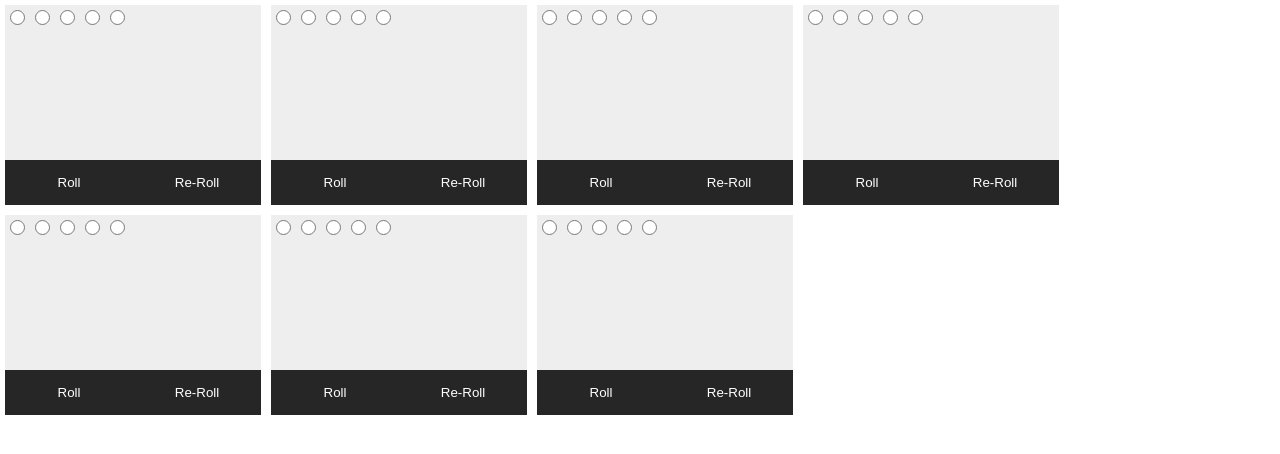
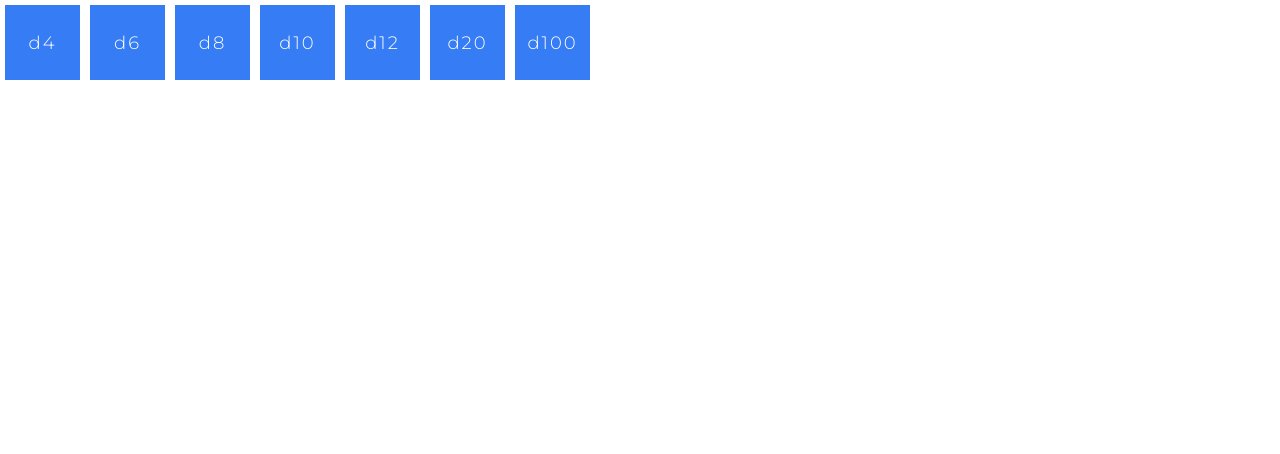
Before and after one commit to BrentWMiller/diceroller, an Angular app: page / in a window 1280 px wide. Shown: the top 454 px of the page. Built offline with nearby package versions, Linux system fonts and the light colour scheme.

Commit message:
Updates die component to pass roll back to parent

```diff
--- a/src/app/dice-roller/die/die.component.html
+++ b/src/app/dice-roller/die/die.component.html
@@ -1,11 +1,3 @@
-<div class="die__counts">
-	<input
-		class="die__count"
-		type="radio"
-		*ngFor="let count of counts">
-</div>
-<div class="die__type">{{ die.type }}</div>
-<div class="die__buttons">
-	<button class="die__button">Roll</button>
-	<button class="die__button">Re-Roll</button>
-</div>
+<div
+	class="die"
+	(click)="onRoll(die.value)">{{ die.name }}</div>
--- a/src/app/dice-roller/die/die.component.scss
+++ b/src/app/dice-roller/die/die.component.scss
@@ -1,45 +1,20 @@
-:host {
-	position: relative;
+.die {
 	display: flex;
-	flex-basis: 20%;
-	flex-direction: column;
+	justify-content: center;
 	align-items: center;
-	justify-content: center;
-	width: 100%;
-	height: 200px;
-	margin: 5px;
-	background-color: #eee;
-}
+	flex-wrap: wrap;
+	width: 75px;
+	height: 75px;
+	margin: 5px 5px 25px;
+	font-weight: 300;
+	font-size: 18px;
+	letter-spacing: 2px;
+	color: #fff;
+	background-color: #357CF5;
+	transition: background-color 0.25s;
 
-.die {
-
-	&__counts {
-		display: flex;
-		position: absolute;
-		left: 0;
-		top: 0;
-	}
-
-	&__count {
-		width: 15px;
-		height: 15px;
-		margin: 5px;
-		border-radius: 50%;
-		background-color: #A4A3A5;
-	}
-
-	&__buttons {
-		position: absolute;
-		bottom: 0;
-		display: flex;
-		width: 100%;
-	}
-
-	&__button {
-		width: 100%;
-		padding: 15px 30px;
-		border: none;
-		background-color: #262626;
-		color: #fff;
+	&:hover {
+		cursor: pointer;
+		background-color: adjust-hue(#357CF5, 20deg);
 	}
 }
--- a/src/app/dice-roller/die/die.component.ts
+++ b/src/app/dice-roller/die/die.component.ts
@@ -1,4 +1,4 @@
-import { Component, OnInit, Input, HostBinding } from '@angular/core';
+import { Component, Input, Output, EventEmitter } from '@angular/core';
 import { Die } from '../models/die.interface';
 
 @Component({
@@ -6,18 +6,22 @@ import { Die } from '../models/die.interface';
 	templateUrl: './die.component.html',
 	styleUrls: ['./die.component.scss']
 })
-export class DieComponent implements OnInit {
-	@HostBinding('class') dieClass = 'die';
+export class DieComponent {
 
 	@Input()
 	die: Die[];
 
-	counts: number[];
+	@Output()
+	roll: EventEmitter<number> = new EventEmitter<number> ();
+
+	min: number = 1;
+	max: number;
 
 	constructor() { }
 
-	ngOnInit() {
-		this.counts = [1, 2, 3, 4, 5];
+	onRoll(value: number): void {
+		this.max = value;
+		this.roll.emit(Math.floor(Math.random() * (this.max - this.min + 1)) + this.min);
 	}
 
 }
```
